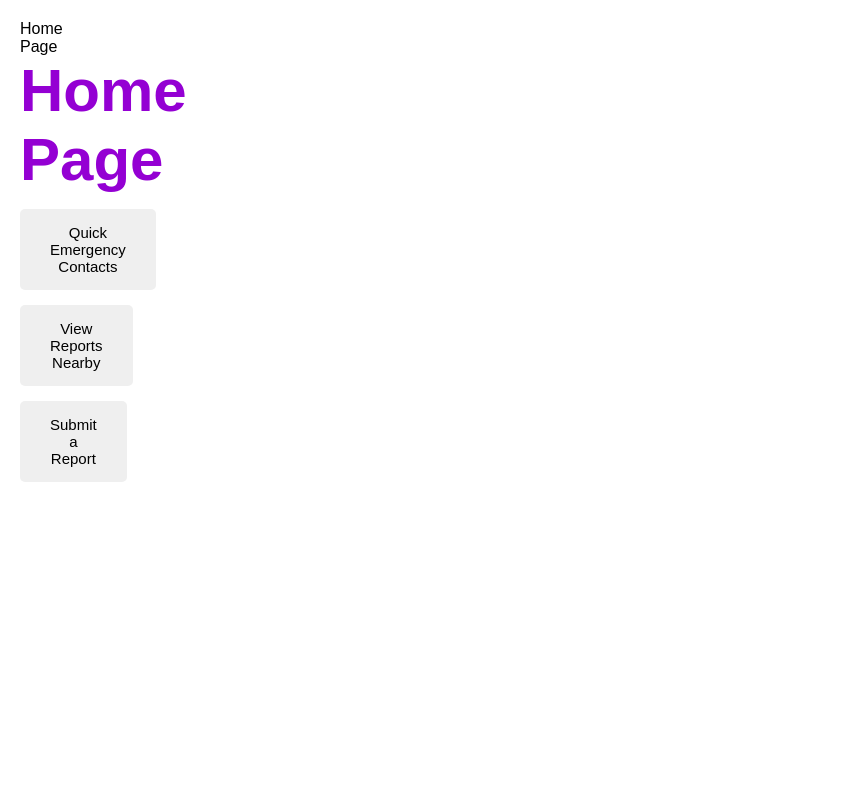
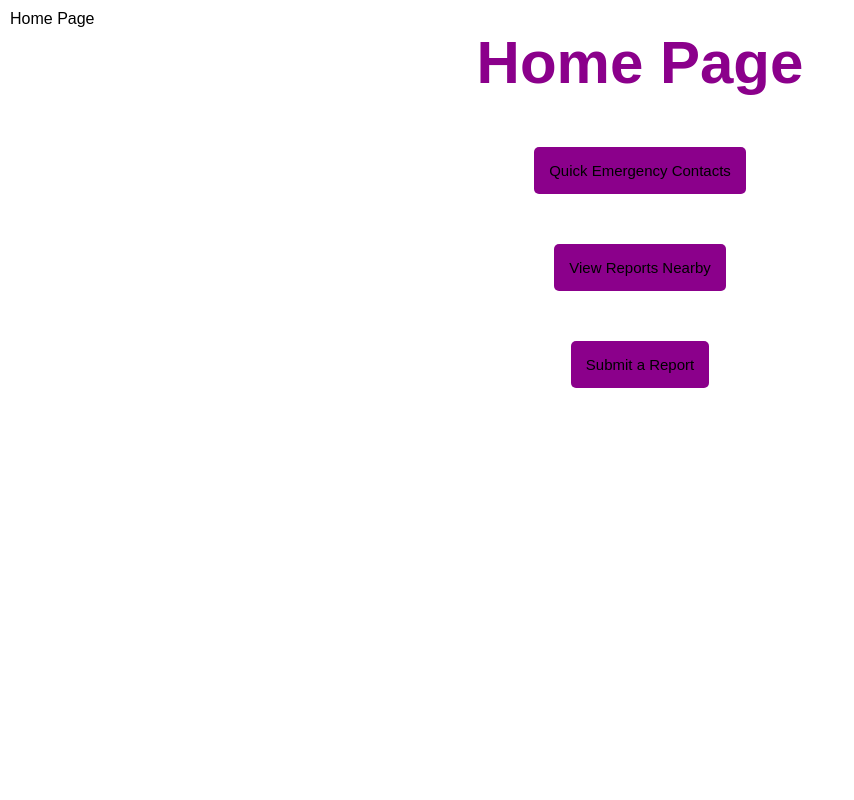
Before and after one commit to MN15LONER/DSW-GROUP-PROJECT, a PHP site: page /Home.html in a window 1280 px wide. Shown: the whole page, without its empty margins (0-854 px from the left). Run offline with PHP 8.4, Linux system fonts and the light colour scheme.

Commit message:
Update Home.css

```diff
--- a/Home.css
+++ b/Home.css
@@ -8,43 +8,49 @@ body{
     background-color: white;
     font-family: Arial, Helvatica, sans-serif;
     color: black;
-  width: 100px;
-  height: 100vh;
-  justify-content: center;
-  align-items: center;
-  padding: 20px;
-  margin: 0;
+    padding: 10px;
   }
 
   h2{
-  color: darkviolet;
+    color:darkmagenta;
     font-size: 60px;
-  margin bottom: 30px;
+    margin-bottom: 30px;
+    text-align: center;
   }
 
   .input-group{
-  margin: 15px 0;
+    display: flex;
+    flex-direction: column;
+    justify-content: center;
+    align-items: center;
+    width: 100%;
+    margin-top: 10px;
+  }
 
   a{
     text-decoration: none;
   }
 
   button{
-  background-color: dark-violet;
+    background-color: darkmagenta;
     color: black;
     font-size: 15px;
-  padding: 15px 30px;
+    padding: 15px;
     border: none;
     border-radius: 5px;
     cursor: pointer;
     transition: background-color 0.5s ease-in-out;
+    margin: 20px;
   }
 
-button: hover{
+  button:hover{
     background-color: blue;
   }
 
   @media(max-width: 760px){
+    .input-group{
+        width: 90%;
+    }
     button{
       width: 100%;
       padding: 15px;
@@ -52,8 +58,10 @@ button: hover{
   }
 
   @media(max-width: 480px){
+    .input-group{
+        width: 100%;
+    }
     button{
-    width: 100%;
       padding: 10px;
     }
   }
```
Lines whose indentation alone changed are shown as unchanged.
